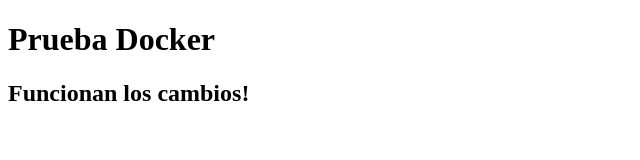
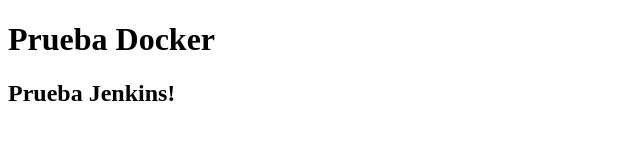
Before and after one commit to ElverEspinal/JenkisWeb, a plain HTML site: page build/web/index.html in a window 1280 px wide. Shown: the whole page, without its empty margins (0-640 px from the left). Drawn offline with Linux system fonts and the light colour scheme.

Commit message:
Update index.html

```diff
--- a/build/web/index.html
+++ b/build/web/index.html
@@ -12,6 +12,6 @@ and open the template in the editor.
     </head>
     <body>
         <h1>Prueba Docker</h1>
-        <h2>Funcionan los cambios!</h2>
+        <h2>Prueba Jenkins!</h2>
     </body>
 </html>
```
